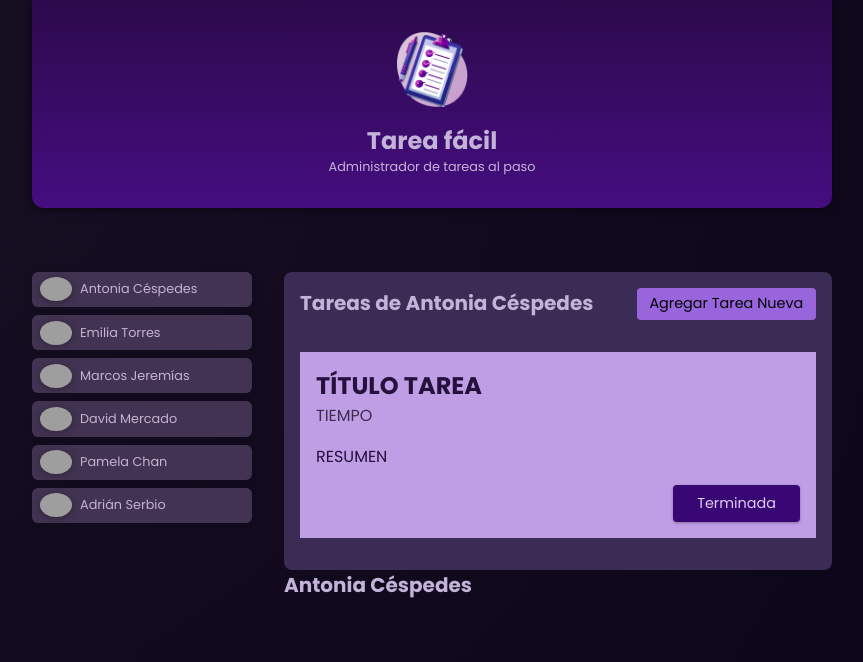
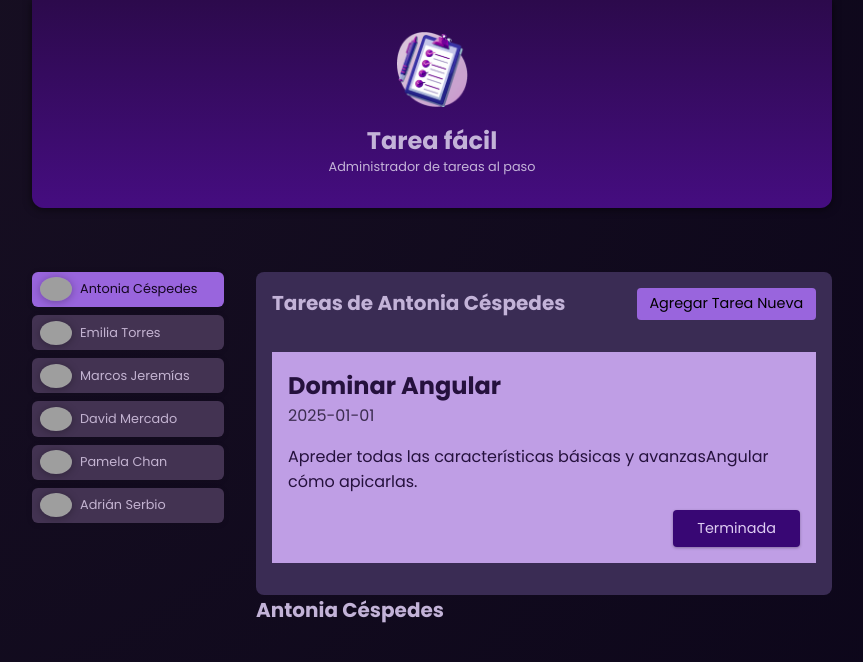
Before and after one commit to AlpacaZenDev/class-angular, an Angular app: page / in a window 1280 px wide. Both pictures are taken after a click on the button "Antonia Céspedes". Shown: the top 662 px of the page, without its empty margins (208-1071 px from the left). Built offline with nearby package versions, Linux system fonts and the light colour scheme; grey boxes are pictures that could not be loaded.

Commit message:
Finalizada la Seasson04

```diff
--- a/src/app/app.component.html
+++ b/src/app/app.component.html
@@ -5,7 +5,11 @@
   <ul id="usuarios">
     @for (usuario of usuarios; track usuario.id) {
       <li>
-        <app-usuarios [usuario]="usuario" (selection)="whenSelectingUser($event)"></app-usuarios>
+        <app-usuarios
+          [usuario]="usuario"
+          [seleccionado]="usuario.id === idUsuarioSeleccionado"
+          (selection)="whenSelectingUser($event)"
+        />
       </li>
     }
 
--- a/src/app/tareas/tarea/tarea.component.html
+++ b/src/app/tareas/tarea/tarea.component.html
@@ -1,8 +1,8 @@
 
 <article>
-  <h2>TÍTULO TAREA</h2>
-  <time>TIEMPO</time>
-  <p>RESUMEN</p>
+  <h2>{{ tarea.titulo }}</h2>
+  <time>{{ tarea.expira }}</time>
+  <p>{{ tarea.resumen }}</p>
   <p class="acciones" >
     <button>Terminada</button>
   </p>
--- a/src/app/tareas/tarea/tarea.component.ts
+++ b/src/app/tareas/tarea/tarea.component.ts
@@ -1,4 +1,6 @@
-import { Component } from '@angular/core';
+import { Component, Input } from '@angular/core';
+import { type Tarea } from './tarea.model';
+
 
 @Component({
   selector: 'app-tarea',
@@ -8,5 +10,6 @@ import { Component } from '@angular/core';
   styleUrl: './tarea.component.css'
 })
 export class TareaComponent {
+  @Input({required: true}) tarea!: Tarea;
 
 }
--- a/src/app/tareas/tareas.component.html
+++ b/src/app/tareas/tareas.component.html
@@ -11,9 +11,8 @@
     <ul>
       @for (tarea of tareasUsuarioSeleccionado; track tarea.id) {
         <li>
-          <app-tarea>
+          <app-tarea [tarea]="tarea"/>
 
-          </app-tarea>
         </li>
       }
 
--- a/src/app/usuarios/usuarios.component.css
+++ b/src/app/usuarios/usuarios.component.css
@@ -2,8 +2,8 @@ div {
   border-radius: 6px;
   box-shadow: 0 1px 6px rgba(0, 0, 0, 0.1);
   overflow: hidden;
-  width: fit-content;
-  margin-left: 0; /* no me convence */
+  /* width: fit-content; */
+  /* margin-left: 0; /* no me convence */
 }
 
 button {
@@ -17,8 +17,8 @@ button {
   font: inherit;
   cursor: pointer;
   /* width: auto; */
-  width: 220px;
-  min-width: 180px;
+  width: 100%;
+  min-width: 10rem;
   text-align: left;
 }
 
--- a/src/app/usuarios/usuarios.component.html
+++ b/src/app/usuarios/usuarios.component.html
@@ -1,5 +1,5 @@
 <div>
-  <button type="button" (click)="whenSelectingUser()">
+  <button [class.active]="seleccionado" (click)="whenSelectingUser()">
     <img [src]="imgPath"
          [alt]="usuario.nombre">
     <span>{{ usuario.nombre }}</span>
```
Also changed, not shown: src/app/tareas/tarea/tarea.model.ts (added, +10 -0 lines), src/app/usuarios/usuarios.component.ts (+3 -14 lines), src/app/usuarios/usuarios.model.ts (added, +13 -0 lines), 1 other file (tests, documents, lock files or other folders).
